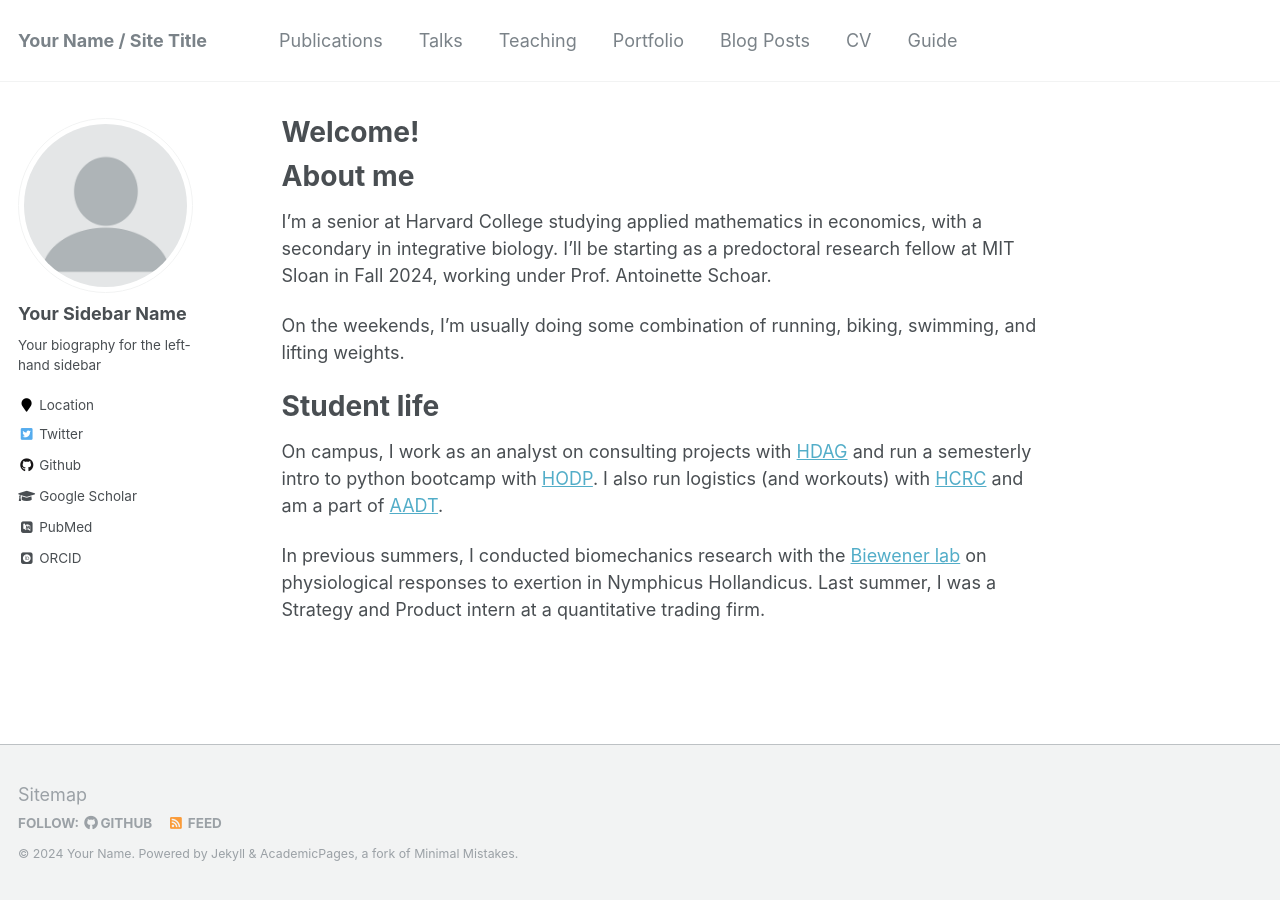
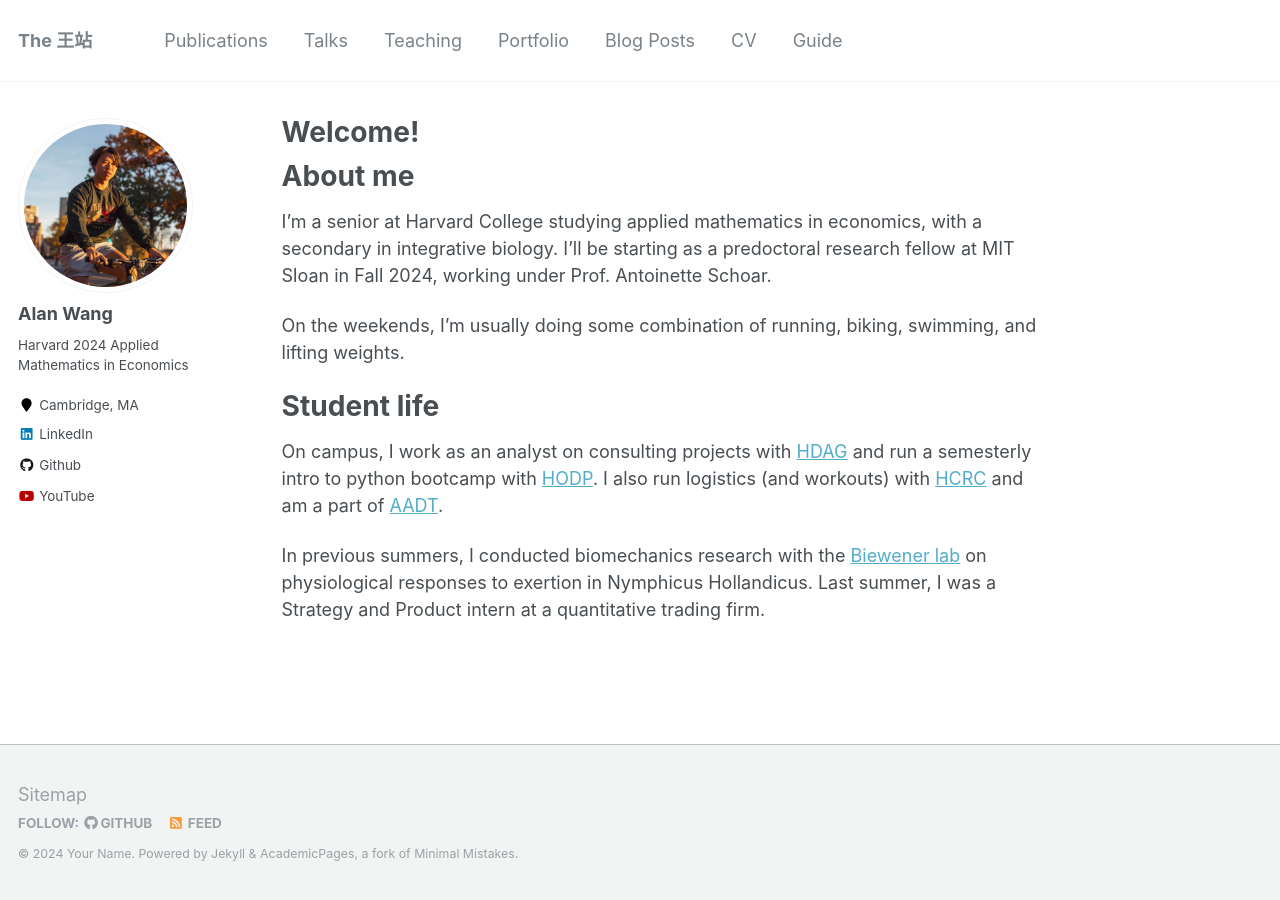
Before and after one commit to AlanWang610/alanwa.ng, a Jekyll site: the page built from _pages/about.md, in a window 1280 px wide. Built offline with Jekyll 4.4.1, drawn with Linux system fonts in a browser that asks for light colours; some web fonts are replaced.

Commit message:
Update _config.yml

```diff
--- a/_config.yml
+++ b/_config.yml
@@ -7,7 +7,7 @@
 
 # Site Settings
 locale                   : "en-US"
-title                    : "Your Name / Site Title"
+title                    : "The 王站"
 title_separator          : "-"
 name                     : &name "Your Name"
 description              : &description "personal description"
@@ -80,13 +80,13 @@ analytics:
 
 # Site Author
 author:
-  name             : "Your Sidebar Name"
-  avatar           : "profile.png"
-  bio              : "Your biography for the left-hand sidebar"
-  location         : "Location"
+  name             : "Alan Wang"
+  avatar           : "606A2086 Square.JPEG"
+  bio              : "Harvard 2024 Applied Mathematics in Economics"
+  location         : "Cambridge, MA"
   employer         :
-  pubmed           : "https://www.ncbi.nlm.nih.gov/pubmed/?term=john+snow"
-  googlescholar    : "http://yourfullgooglescholarurl.com"
+  pubmed           :
+  googlescholar    :
   email            :
   researchgate     :  # example: "https://www.researchgate.net/profile/yourprofile"
   uri              :
@@ -96,24 +96,24 @@ author:
   flickr           :
   facebook         :
   foursquare       :
-  github           : "academicpages"
+  github           : "AlanWang610"
   google_plus      :
   keybase          :
   instagram        :
   impactstory      : #"https://profiles.impactstory.org/u/xxxx-xxxx-xxxx-xxxx"
   lastfm           :
-  linkedin         :
-  orcid            : "http://orcid.org/yourorcidurl"
+  linkedin         : "https://www.linkedin.com/in/alanwang2024/"
+  orcid            :
   pinterest        :
   soundcloud       :
   stackoverflow    : # http://stackoverflow.com/users/123456/username
   steam            :
   tumblr           :
-  twitter          : "replacethistwitterhandle"
+  twitter          :
   vine             :
   weibo            :
   xing             :
-  youtube          :
+  youtube          : "https://www.youtube.com/channel/UCtxHcguyCi5ufBJXPDU4YjA"
   wikipedia        :
 
 
```
